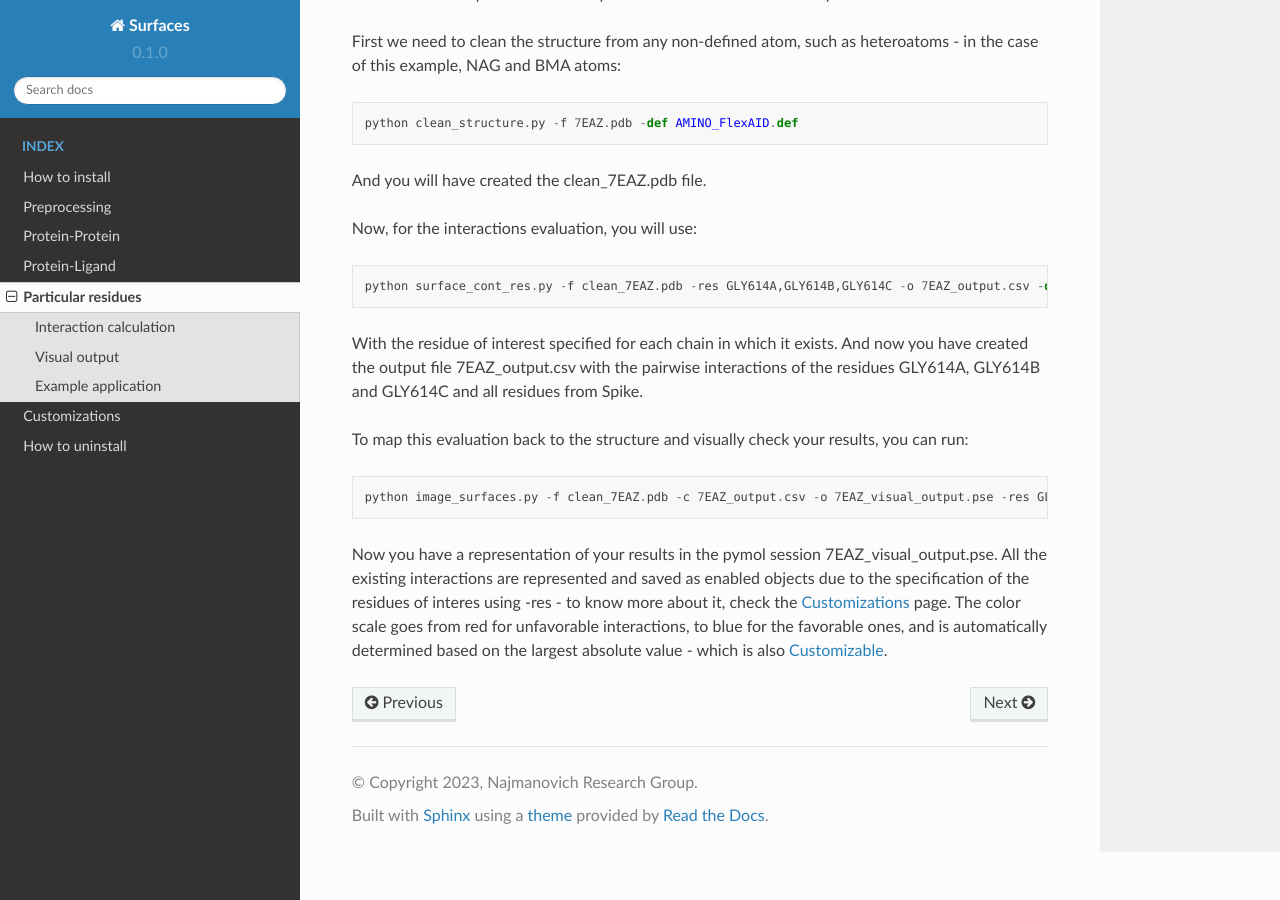
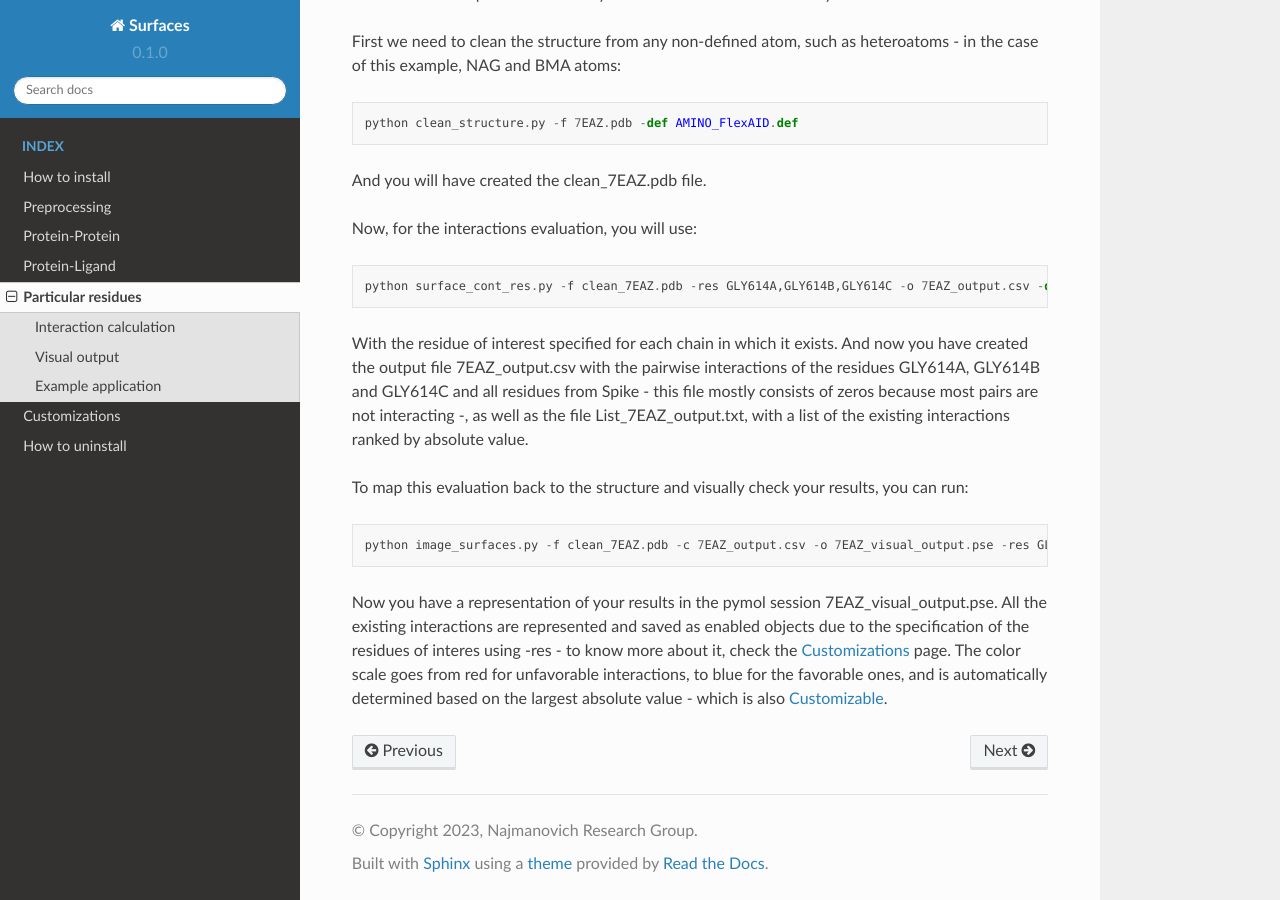
Before and after one commit to nataliateruel/Surfaces_tutorial, a Sphinx documentation site: the page built from docs/source/Particular_residues.rst, in a window 1280 px wide and 900 px high, scrolled down 815 px. Built offline with Sphinx 7.4.7 and the Read the Docs theme 2.0.0, drawn with Linux system fonts in a browser that asks for light colours.

Commit message:
Update Particular_residues.rst

```diff
--- a/docs/source/Particular_residues.rst
+++ b/docs/source/Particular_residues.rst
@@ -34,7 +34,7 @@ Now, for the interactions evaluation, you will use::
 
       python surface_cont_res.py -f clean_7EAZ.pdb -res GLY614A,GLY614B,GLY614C -o 7EAZ_output.csv -def AMINO_FlexAID.def -dat FlexAID.dat
 
-With the residue of interest specified for each chain in which it exists. And now you have created the output file 7EAZ_output.csv with the pairwise interactions of the residues GLY614A, GLY614B and GLY614C and all residues from Spike.
+With the residue of interest specified for each chain in which it exists. And now you have created the output file 7EAZ_output.csv with the pairwise interactions of the residues GLY614A, GLY614B and GLY614C and all residues from Spike - this file mostly consists of zeros because most pairs are not interacting -, as well as the file List_7EAZ_output.txt, with a list of the existing interactions ranked by absolute value.
 
 To map this evaluation back to the structure and visually check your results, you can run::
 
```
